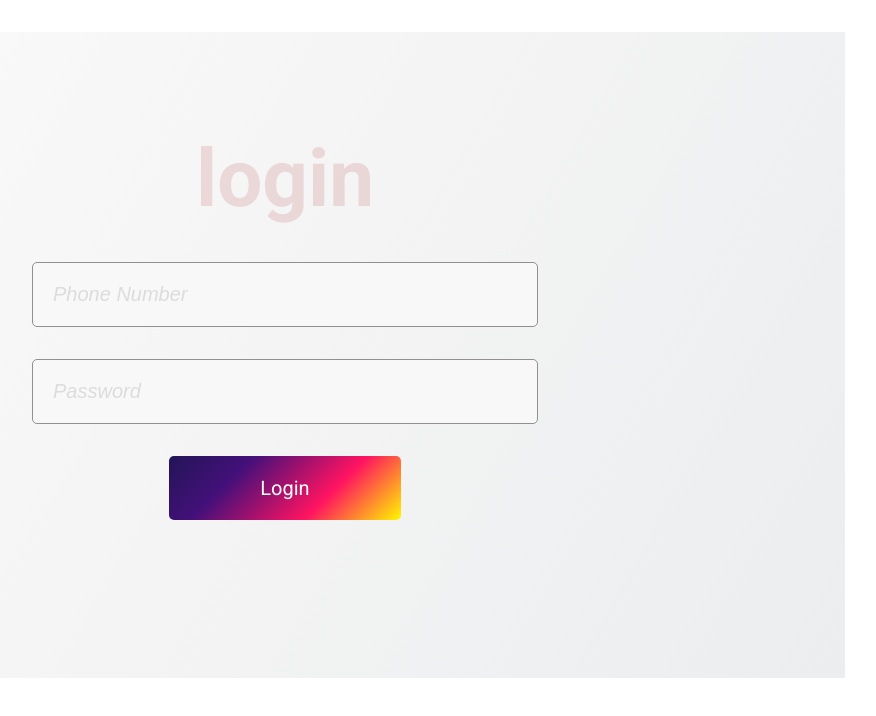
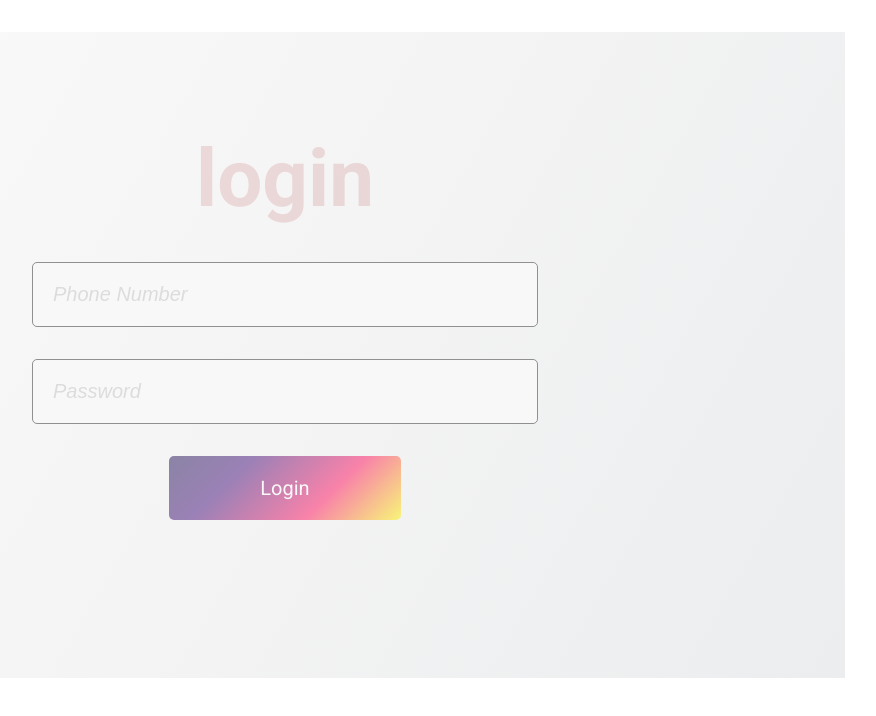
Before and after one commit to payalkherajani/Todo, a React (Create React App) app: page / in a window 1280 px wide. Shown: the top 716 px of the page, without its empty margins (355-1231 px from the left). Built offline with nearby package versions, Linux system fonts and the light colour scheme.

Commit message:
Error-Messages

```diff
--- a/src/routes/Login/index.js
+++ b/src/routes/Login/index.js
@@ -1,6 +1,6 @@
 import React, { Component } from "react";
-import { Link } from "react-router-dom";
 import style from "./style.module.css"
+import {Link} from 'react-router-dom'
 
 class Login extends Component {
   constructor(props) {
@@ -8,16 +8,36 @@ class Login extends Component {
     this.state = {
       phoneNum: "",
       pass: "",
+      formError: {
+        phoneNum: "",
+        pass: ""
+      }
     };
   }
 
   handleChange = (e) => {
     let name = e.target.name;
     let value = e.target.value;
-    this.setState({ [name]: value });
+    let errors = this.state.formError
+
+    switch (name) {
+      case 'phoneNum':
+        errors.phoneNum = value.length < 10 ? ('Phone Number Should be 10-digit long') : ('')
+        break;
+      case 'pass':
+        errors.pass = value.length < 6 ? ('Password Should be of Minimum length 6') : ('')
+        break;
+      default:
+      break;
+    }
+
+
+    this.setState({ errors, [name]: value });
   };
 
   render() {
+
+  const {formError} = this.state
 
     return (
       <div className={style.Loginmaindiv}>
@@ -35,7 +55,9 @@ class Login extends Component {
               name="phoneNum"
               value={this.state.phoneNum}
               onChange={this.handleChange}
+
             />
+            {formError.phoneNum.length > 0 && <span className={style.errorfield}>{formError.phoneNum}</span>}
           </div>
           <div className={style.forminput}>
             <input
@@ -46,32 +68,26 @@ class Login extends Component {
               value={this.state.pass}
               onChange={this.handleChange}
             />
+             {formError.pass.length > 0 && <span className={style.errorfield}>{formError.pass}</span>}
           </div>
           <div className={style.formbuttondiv}>
-            <Link >
+           {this.state.phoneNum.length === 10 && this.state.pass.length >= 6 ? (
             <button
             className={style.loginbutton}
               onClick={() => {
-                  if (
-                    this.state.phoneNum.length === 10 &&
-                    this.state.pass.length >= 6
-                  ) {
                   let token = `todo${this.state.phoneNum}todo${this.state.pass}`;
                   localStorage.setItem("token", token);
                   this.setState({ phoneNum: "" });
                   this.setState({ pass: "" });
-                  } else {
-                    alert(
-                      "Please enter 10-digit mobile number and password of minimum length 6"
-                    );
-                    this.setState({ phoneNum: "" });
-                    this.setState({ pass: "" });
               }
-                }}
+            }
             >
               Login
             </button>
-            </Link>
+           ) : (
+             <button disabled={true} className={style.loginbuttondisabled}>Login</button>
+           )}
+
           </div>
         </div>
       </form>
--- a/src/routes/Login/style.module.css
+++ b/src/routes/Login/style.module.css
@@ -1,6 +1,5 @@
 /* Login-Form and Register-Form */
-.Loginmaindiv,
-.Registermaindiv {
+.Loginmaindiv {
   width: 80%;
   margin: 2rem auto 1rem auto;
   padding: 3rem;
@@ -11,24 +10,25 @@
   height: 500px;
   padding: 2rem;
 }
-.containerlogin,
-.containerregister {
+.containerlogin {
   height: 500px;
 }
 .headingcontainer {
   padding: 20px;
 }
-.headinglogin,
-.headingregister {
+.headinglogin {
   color: rgba(175, 47, 47, 0.15);
   font-size: 80px;
   font-weight: 900;
 }
 .forminput {
+  display: flex;
+  flex-direction: column;
   padding: 1rem;
+  justify-content: center;
+  align-items: center;
 }
-.inputlogin,
-.inputregister {
+.inputlogin {
   padding: 20px;
   width: 50%;
   outline: none;
@@ -41,8 +41,7 @@
 .formbuttondiv {
   padding: 1rem;
 }
-.loginbutton,
-.registerbutton {
+.loginbutton {
   padding: 20px;
   width: 25%;
   background-image: linear-gradient(
@@ -58,7 +57,26 @@
   font-size: 20px;
   border: none;
 }
+.loginbuttondisabled {
+  padding: 20px;
+  width: 25%;
+  background-image: linear-gradient(
+    -225deg,
+    #231557 0%,
+    #44107a 29%,
+    #ff1361 67%,
+    #fff800 100%
+  );
+  color: #fff;
+  outline: none;
+  border-radius: 5px;
+  font-size: 20px;
+  border: none;
+  opacity: 0.5;
+}
 
-.loginbutton:hover {
-  background-color: rgb(172, 14, 80);
+.errorfield {
+  width: 60%;
+  color: #db2269;
+  font-size: 0.625em;
 }
--- a/src/routes/SignUp/style.module.css
+++ b/src/routes/SignUp/style.module.css
@@ -1,5 +1,5 @@
-/* Login-Form and Register-Form */
-.Loginmaindiv,
+/*  Register-Form */
+
 .Registermaindiv {
   width: 80%;
   margin: 2rem auto 1rem auto;
@@ -11,14 +11,14 @@
   height: 500px;
   padding: 2rem;
 }
-.containerlogin,
+
 .containerregister {
   height: 500px;
 }
 .headingcontainer {
   padding: 20px;
 }
-.headinglogin,
+
 .headingregister {
   color: rgba(175, 47, 47, 0.15);
   font-size: 80px;
@@ -27,7 +27,7 @@
 .forminput {
   padding: 1rem;
 }
-.inputlogin,
+
 .inputregister {
   padding: 20px;
   width: 50%;
@@ -41,7 +41,7 @@
 .formbuttondiv {
   padding: 1rem;
 }
-.loginbutton,
+
 .registerbutton {
   padding: 20px;
   width: 25%;
@@ -59,6 +59,8 @@
   border: none;
 }
 
-.loginbutton:hover {
-  background-color: rgb(172, 14, 80);
+.errorfield {
+  width: 60%;
+  color: #db2269;
+  font-size: 0.625em;
 }
```
Also changed, not shown: 1 other file (tests, documents, lock files or other folders). Lines whose indentation alone changed are shown as unchanged.
